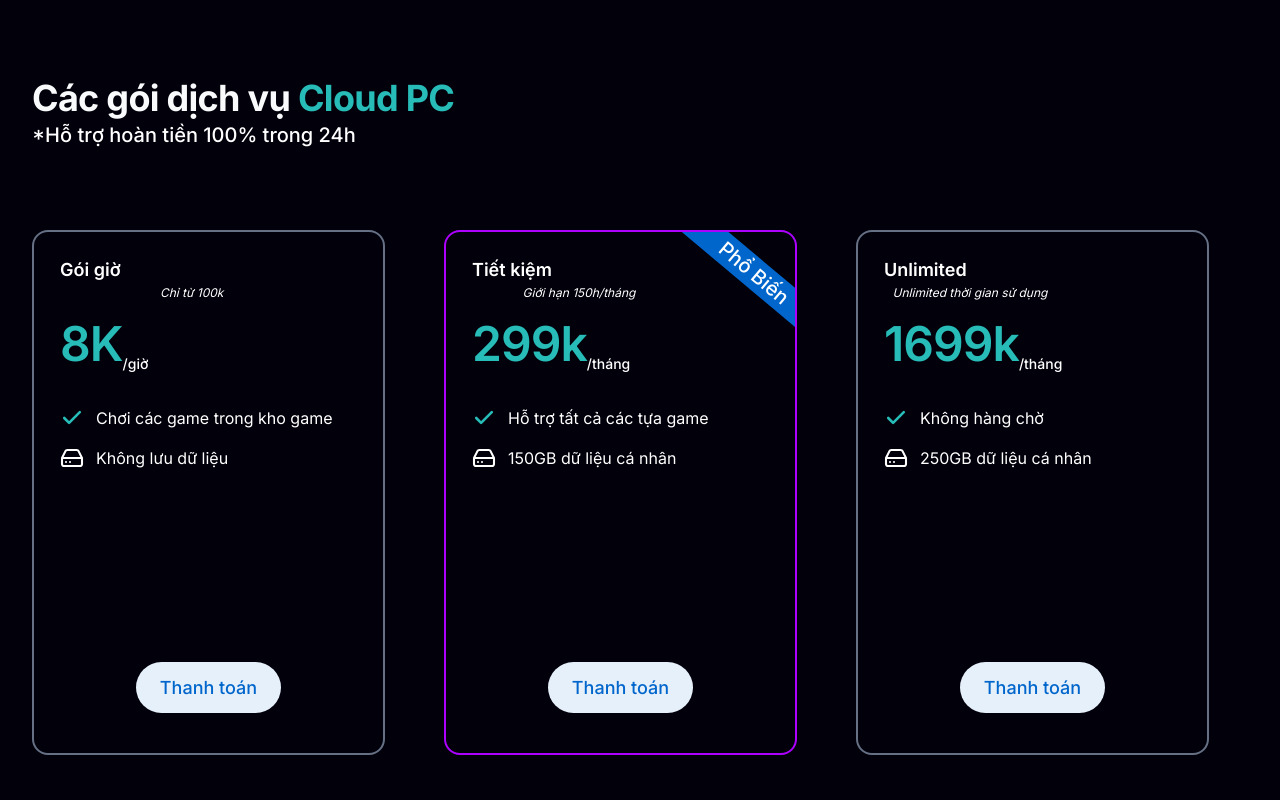
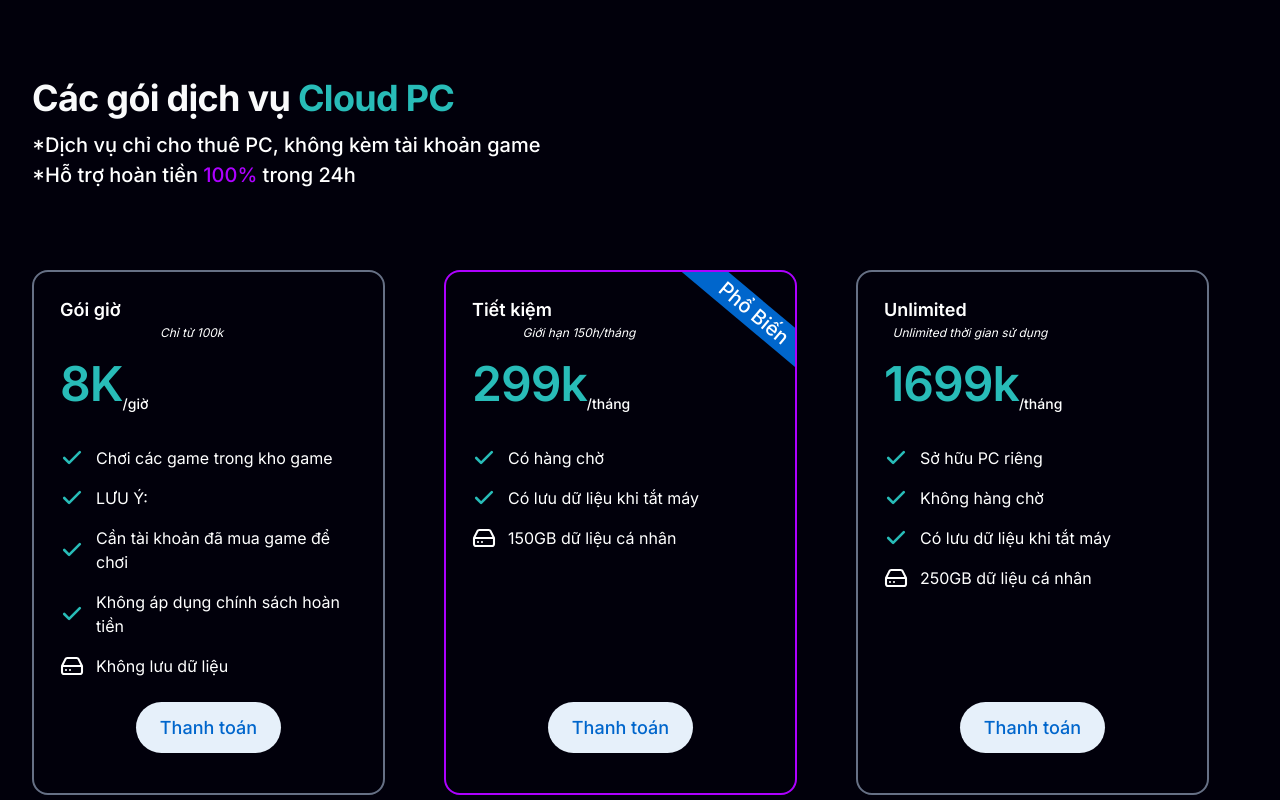
Before and after one commit to thinkonmay/lass-landing-page, a Next.js app: page / in a window 1280 px wide. Shown: the part 1600-2400 px from the top of the page. Built offline with nearby package versions, Linux system fonts and the light colour scheme.

Commit message:
add text

```diff
--- a/src/components/products/Products.tsx
+++ b/src/components/products/Products.tsx
@@ -146,6 +146,9 @@ const Subscriptions = () => {
 
             specs: [
                 { icon: 'check', text: 'Chơi các game trong kho game' },
+                { icon: 'check', text: 'LƯU Ý:' },
+                { icon: 'check', text: 'Cần tài khoản đã mua game để chơi' },
+                { icon: 'check', text: 'Không áp dụng chính sách hoàn tiền' },
                 { icon: 'hard-drive-white', text: 'Không lưu dữ liệu' },
             ],
         },
@@ -157,7 +160,8 @@ const Subscriptions = () => {
             subName: 'Giới hạn 150h/tháng',
             isSpecial: true,
             specs: [
-                { icon: 'check', text: 'Hỗ trợ tất cả các tựa game' },
+                { icon: 'check', text: 'Có hàng chờ' },
+                { icon: 'check', text: 'Có lưu dữ liệu khi tắt máy' },
                 { icon: 'hard-drive-white', text: '150GB dữ liệu cá nhân' },
             ],
         },
@@ -169,7 +173,9 @@ const Subscriptions = () => {
             subName: 'Unlimited thời gian sử dụng',
             isSpecial: false,
             specs: [
+                { icon: 'check', text: 'Sở hữu PC riêng' },
                 { icon: 'check', text: 'Không hàng chờ' },
+                { icon: 'check', text: 'Có lưu dữ liệu khi tắt máy' },
                 { icon: 'hard-drive-white', text: '250GB dữ liệu cá nhân' },
             ],
         },
@@ -234,7 +240,8 @@ const Subscriptions = () => {
                 <div className="wrapperTitle text-center">
                     <h2 className='title'>Các gói dịch vụ
                         <span className="highlight"> Cloud PC</span></h2>
-                    <p className="subTitle">*Hỗ trợ hoàn tiền 100% trong 24h</p>
+                    <p className="subTitle !mt-4">*Dịch vụ chỉ cho thuê PC, không kèm tài khoản game</p>
+                    <p className="subTitle">*Hỗ trợ hoàn tiền <span className='subTitle !text-[#AD00FF]'>100%</span> trong 24h</p>
                 </div>
 
                 <div className="cards row">
```
